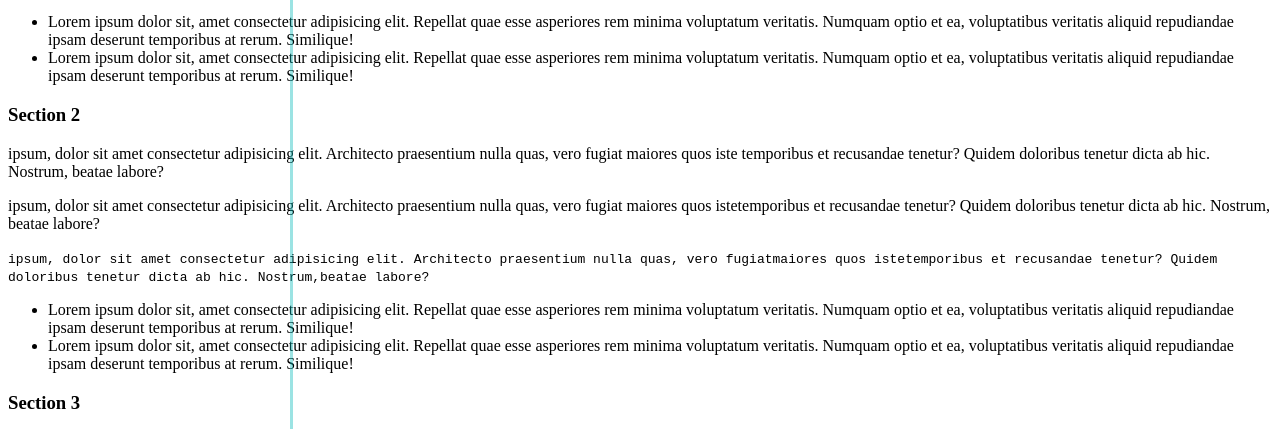
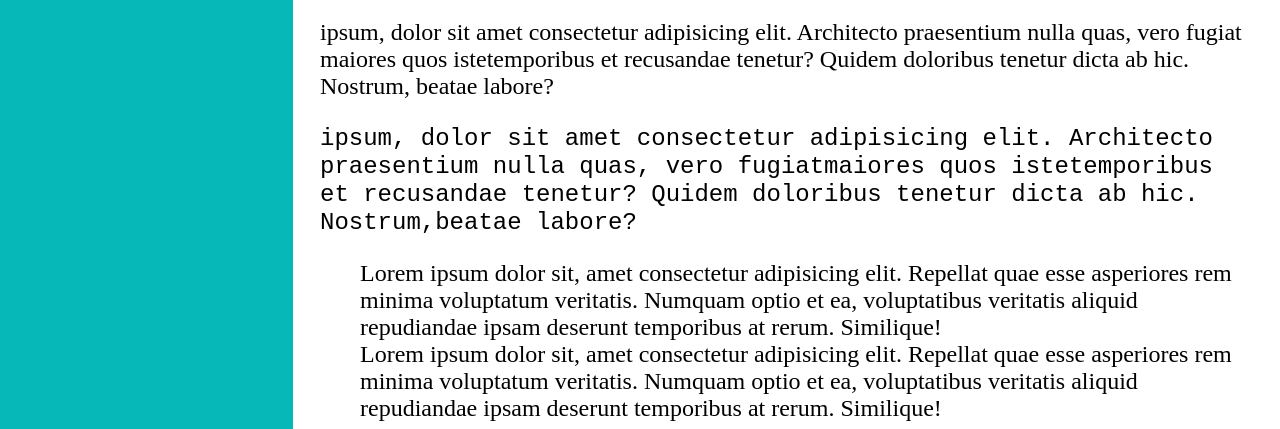
Before and after one commit to immy2good/technical-doc, a plain HTML site: page index.html in a window 1280 px wide. Shown: the part 202-631 px from the top of the page. Drawn offline with Linux system fonts and the light colour scheme.

Commit message:
Update styles.css

```diff
--- a/styles.css
+++ b/styles.css
@@ -6,5 +6,35 @@
     width: 200px;
     height: 100%;
     border-right: solid;
-    border-color: rgba(6, 184, 184, 0.4);
+    border-color: rgba(6, 184, 184, 0.849);
+    background-color: rgba(6, 184, 184);
 }
+
+body {
+    position: absolute;
+    margin-left: 300px;
+    padding: 20px;
+    font-size: 1.5rem;
+}
+
+li {
+    display: flex;
+    justify-content: space-between;
+}
+
+.nav-link {
+    text-decoration: none;
+}
+
+a:hover {
+
+    background-color: yellow;
+    cursor: pointer;
+
+}
+
+@media only screen and (max-width: 600px) {
+    body {
+        background-color: lightblue;
+    }
+}
```
